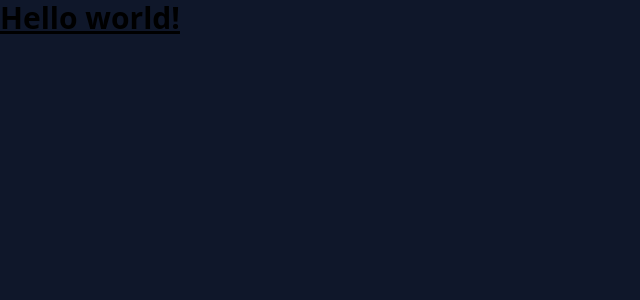
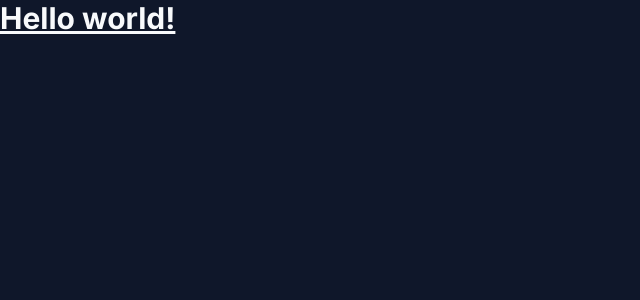
Before and after one commit to zMatheus22/NLW_14_Expert__2024, a React (Vite) app: page / in a window 1280 px wide. Shown: the top 300 px of the page, without its empty margins (0-640 px from the left). Built offline with nearby package versions, Linux system fonts and the light colour scheme.

Commit message:
Add Style (Font, Favicon, config Tailwindcss)

```diff
--- a/index.html
+++ b/index.html
@@ -4,9 +4,20 @@
     <meta charset="UTF-8" />
     <meta name="viewport" content="width=device-width, initial-scale=1.0" />
 
+    <!-- Google Fonts -->
+    <link rel="preconnect" href="https://fonts.googleapis.com" />
+    <link rel="preconnect" href="https://fonts.gstatic.com" crossorigin />
+    <link
+      href="https://fonts.googleapis.com/css2?family=Inter:wght@400;500;600;700&display=swap"
+      rel="stylesheet"
+    />
+
+    <!-- Favicon NLW -->
+    <link rel="shortcut icon" href="favicon.png" type="image/png" />
+
     <title>Expert notes</title>
   </head>
-  <body class="bg-slate-900">
+  <body class="bg-slate-900 text-slate-50 antialiased">
     <div id="root"></div>
     <script type="module" src="/src/main.tsx"></script>
   </body>
--- a/tailwind.config.js
+++ b/tailwind.config.js
@@ -2,7 +2,11 @@
 export default {
   content: ["./index.html", "./src/**/*.{js,ts,jsx,tsx}"],
   theme: {
-    extend: {},
+    extend: {
+      fontFamily: {
+        sans: ["Inter", "sans-serif"],
+      },
+    },
   },
   plugins: [],
 };
```
Also changed, not shown: public/favicon.png (added), src/asset/logo-nlw-expert.svg (added).
